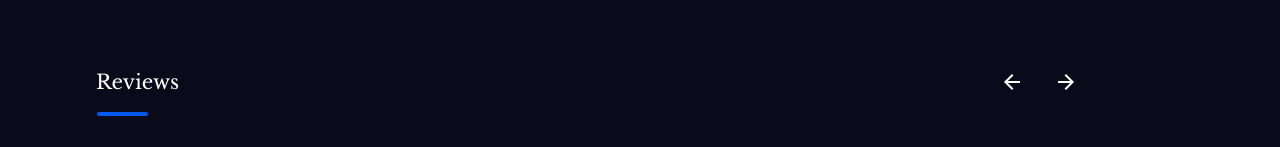
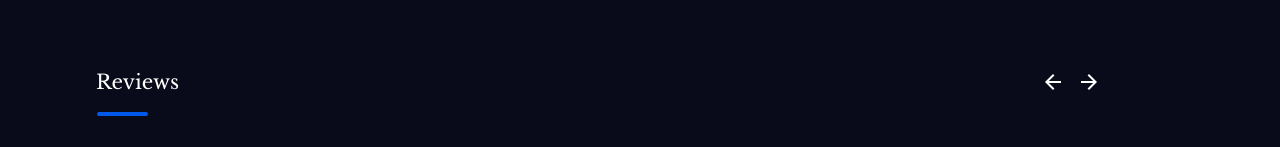
Before and after one commit to Prince081996/Homejam-react-task, a React (Create React App) app: page / in a window 1280 px wide. Shown: the part 1472-1619 px from the top of the page. Built offline with nearby package versions, Linux system fonts and the light colour scheme.

Commit message:
arrow fixed

```diff
--- a/src/components/Review.js
+++ b/src/components/Review.js
@@ -18,12 +18,12 @@ export default class Review extends Component {
       slidesToScroll: 2,
       nextArrow: (
         <div>
-          <div className="next-slick-arrow"> <ForwardArrow/> </div>
+          <div className="next-slick-arrow"> <BackwardArrow/> </div>
         </div>
       ),
       prevArrow: (
         <div>
-          <div className="prev-slick-arrow"><BackwardArrow/> </div>
+          <div className="prev-slick-arrow"><ForwardArrow/> </div>
         </div>
       ),
 
--- a/src/components/styles/Review.css
+++ b/src/components/styles/Review.css
@@ -17,7 +17,7 @@
        font-size: 48px;
        position: relative;
        top:-8rem;
-       right: 12rem;
+       right: 8rem;
   }
   .prev-slick-arrow {
     color: #FFFFFF;
```
